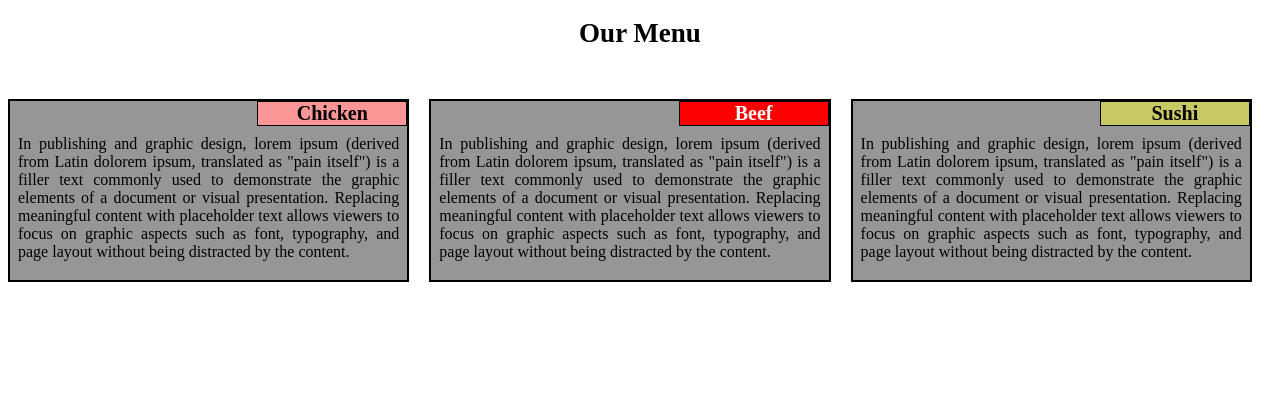
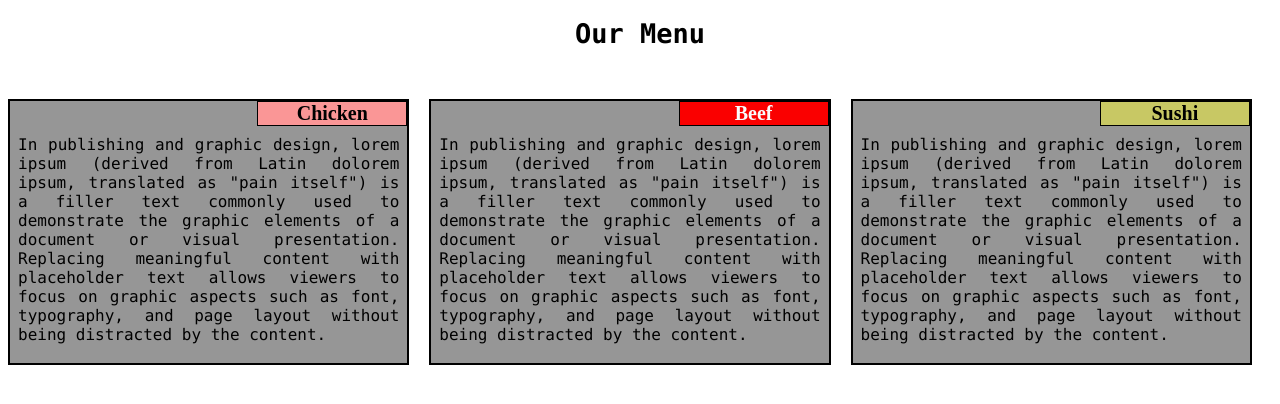
Before and after one commit to Sanduhr-Lyc/mod2_solution, a plain HTML site: page index.html in a window 1280 px wide. Drawn offline with Linux system fonts and the light colour scheme.

Commit message:
Update module2styles.css

```diff
--- a/module2styles.css
+++ b/module2styles.css
@@ -5,7 +5,7 @@
 
 h1 {
 	font-size: 27px;
-	font-family: Georgia serif;
+	font-family: Lucida Console;
 	text-align: center;
 	color: rgb(0, 0, 0);
 	margin-bottom: 30px;
@@ -13,7 +13,7 @@ h1 {
 
 p {
 	padding: 15px 5px 0px 5px;
-	font-family: Georgia sans-serif;
+	font-family: Lucida Console;
 	font-size: 16px;
 	position: relative;
 }
```
